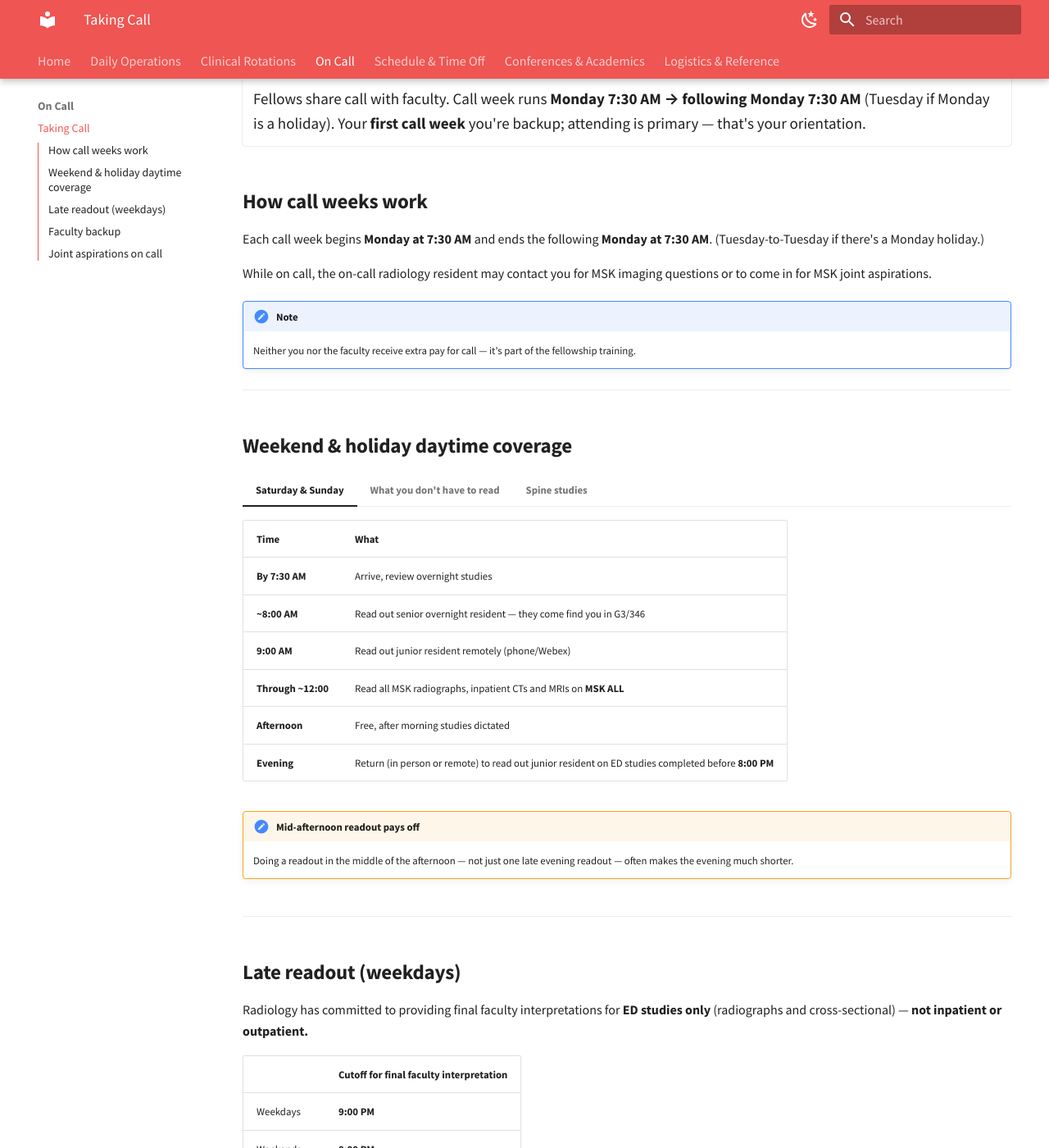
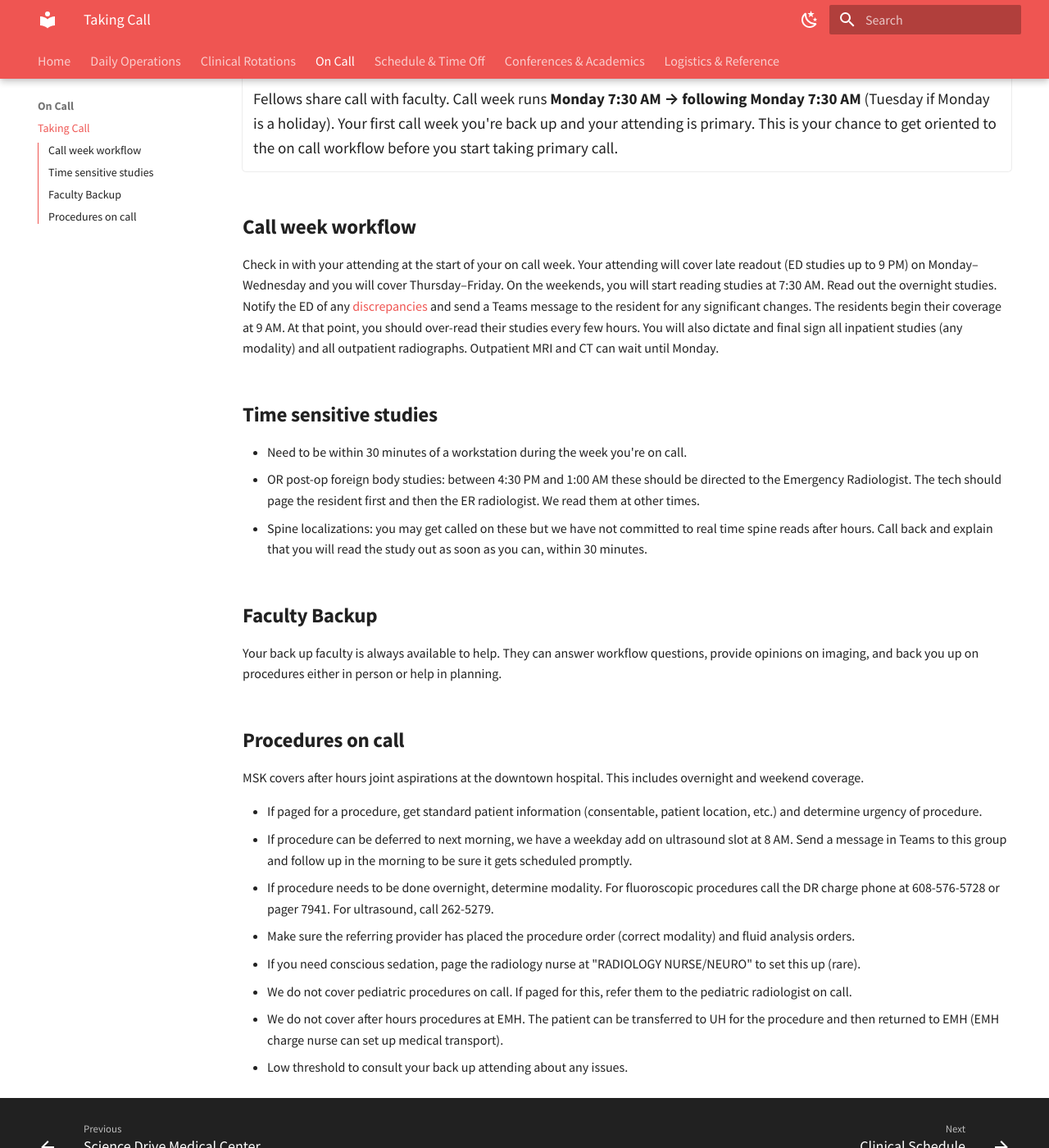
Before and after one commit to UW-MSK-Rads/msk-fellowship-manual, an MkDocs documentation site: the page built from docs/taking-call.md, in a window 1280 px wide and 1400 px high, scrolled down 191 px. Shown: the whole window at 82% size. Built offline with MkDocs 1.6.1 and Material for MkDocs 9.7.7, drawn with Linux system fonts in a browser that asks for light colours; some of the changed text lies outside the part shown.

Commit message:
Rewrite Taking Call around call workflow and procedures
- Update TL;DR last sentence on first-week orientation.
- Replace How-call-weeks-work, Weekend/holiday daytime coverage, Late
  readout, and old Faculty backup sections with a single Call week
  workflow paragraph covering attending vs fellow late-readout
  coverage, weekend start time, overnight readouts, and resident
  over-reads.
- Add Time sensitive studies section (workstation proximity, OR
  post-op foreign body routing, spine localizations).
- Restore Faculty Backup as a brief section.
- Rename Joint aspirations on call to Procedures on call; add full
  bullet list for after-hours procedure workflow including phone
  numbers, sedation paging, peds and EMH carve-outs.

Co-Authored-By: Claude Opus 4.7 <noreply@anthropic.com>

```diff
--- a/docs/taking-call.md
+++ b/docs/taking-call.md
@@ -1,79 +1,31 @@
 # Taking Call
 
 !!! tldr "TL;DR"
-    Fellows share call with faculty. Call week runs **Monday 7:30 AM → following Monday 7:30 AM** (Tuesday if Monday is a holiday). Your **first call week** you're backup; attending is primary — that's your orientation.
+    Fellows share call with faculty. Call week runs **Monday 7:30 AM → following Monday 7:30 AM** (Tuesday if Monday is a holiday). Your first call week you're back up and your attending is primary. This is your chance to get oriented to the on call workflow before you start taking primary call.
 
-## How call weeks work
+## Call week workflow
 
-Each call week begins **Monday at 7:30 AM** and ends the following **Monday at 7:30 AM**. (Tuesday-to-Tuesday if there's a Monday holiday.)
+Check in with your attending at the start of your on call week. Your attending will cover late readout (ED studies up to 9 PM) on Monday–Wednesday and you will cover Thursday–Friday. On the weekends, you will start reading studies at 7:30 AM. Read out the overnight studies. Notify the ED of any [discrepancies](discrepancies.md) and send a Teams message to the resident for any significant changes. The residents begin their coverage at 9 AM. At that point, you should over-read their studies every few hours. You will also dictate and final sign all inpatient studies (any modality) and all outpatient radiographs. Outpatient MRI and CT can wait until Monday.
 
-While on call, the on-call radiology resident may contact you for MSK imaging questions or to come in for MSK joint aspirations.
+## Time sensitive studies
 
-!!! note
-    Neither you nor the faculty receive extra pay for call — it's part of the fellowship training.
+- Need to be within 30 minutes of a workstation during the week you're on call.
+- OR post-op foreign body studies: between 4:30 PM and 1:00 AM these should be directed to the Emergency Radiologist. The tech should page the resident first and then the ER radiologist. We read them at other times.
+- Spine localizations: you may get called on these but we have not committed to real time spine reads after hours. Call back and explain that you will read the study out as soon as you can, within 30 minutes.
 
----
+## Faculty Backup
 
-## Weekend & holiday daytime coverage
+Your back up faculty is always available to help. They can answer workflow questions, provide opinions on imaging, and back you up on procedures either in person or help in planning.
 
-=== "Saturday & Sunday"
-    | Time | What |
-    |---|---|
-    | **By 7:30 AM** | Arrive, review overnight studies |
-    | **~8:00 AM** | Read out senior overnight resident — they come find you in G3/346 |
-    | **9:00 AM** | Read out junior resident remotely (phone/Webex) |
-    | **Through ~12:00** | Read all MSK radiographs, inpatient CTs and MRIs on **MSK ALL** |
-    | **Afternoon** | Free, after morning studies dictated |
-    | **Evening** | Return (in person or remote) to read out junior resident on ED studies completed before **8:00 PM** |
+## Procedures on call
 
-    !!! pro-tip "Mid-afternoon readout pays off"
-        Doing a readout in the middle of the afternoon — not just one late evening readout — often makes the evening much shorter.
+MSK covers after hours joint aspirations at the downtown hospital. This includes overnight and weekend coverage.
 
-=== "What you don't have to read"
-    - **Late outpatient MR scans** from SMC, EMH, and 1SP from Friday evening
-    - **Outpatient MRIs done over the weekend** at any site (these wait until Monday)
-
-=== "Spine studies"
-    MSK reads all spine CTs and spine MRIs ordered by ER and inpatients on Ortho spine surgery weeks (per the schedule on the webpage), **as long as a head/maxillofacial study is not ordered at the same time**.
-
-    !!! warning "Check for tagged studies"
-        New techs sometimes send only the spine and not the head/maxillofacial. Before reading a spine study, **check for a concomitant head CT** — clinicians don't want to walk to multiple reading rooms for interpretations.
-
----
-
-## Late readout (weekdays)
-
-Radiology has committed to providing final faculty interpretations for **ED studies only** (radiographs and cross-sectional) — **not inpatient or outpatient.**
-
-| | Cutoff for final faculty interpretation |
-|---|---|
-| Weekdays | **9:00 PM** |
-| Weekends | **8:00 PM** |
-
-**Coverage assignment:**
-
-- **M–W evenings:** attendings cover
-- **Thu & Fri evenings of your call week:** **you** cover (occasionally on non-call weeks too)
-
-You'll read out the junior resident, providing a final report for all ED exams completed before the cutoff.
-
----
-
-## Faculty backup
-
-A faculty member is assigned as backup for:
-
-- Questions
-- Urgent second opinions on imaging
-- Help with interventional procedures
-
-!!! note
-    Faculty will **always come in** to assist on the rare spine or biopsy procedures.
-
----
-
-## Joint aspirations on call
-
-You may get paged to cover joint aspirations after hours — at night or over the weekend.
-
-See [Setting up joint aspirations on call](#) for the full workflow.
+- If paged for a procedure, get standard patient information (consentable, patient location, etc.) and determine urgency of procedure.
+- If procedure can be deferred to next morning, we have a weekday add on ultrasound slot at 8 AM. Send a message in Teams to this group and follow up in the morning to be sure it gets scheduled promptly.
+- If procedure needs to be done overnight, determine modality. For fluoroscopic procedures call the DR charge phone at 608-576-5728 or pager 7941. For ultrasound, call 262-5279.
+- Make sure the referring provider has placed the procedure order (correct modality) and fluid analysis orders.
+- If you need conscious sedation, page the radiology nurse at "RADIOLOGY NURSE/NEURO" to set this up (rare).
+- We do not cover pediatric procedures on call. If paged for this, refer them to the pediatric radiologist on call.
+- We do not cover after hours procedures at EMH. The patient can be transferred to UH for the procedure and then returned to EMH (EMH charge nurse can set up medical transport).
+- Low threshold to consult your back up attending about any issues.
```
